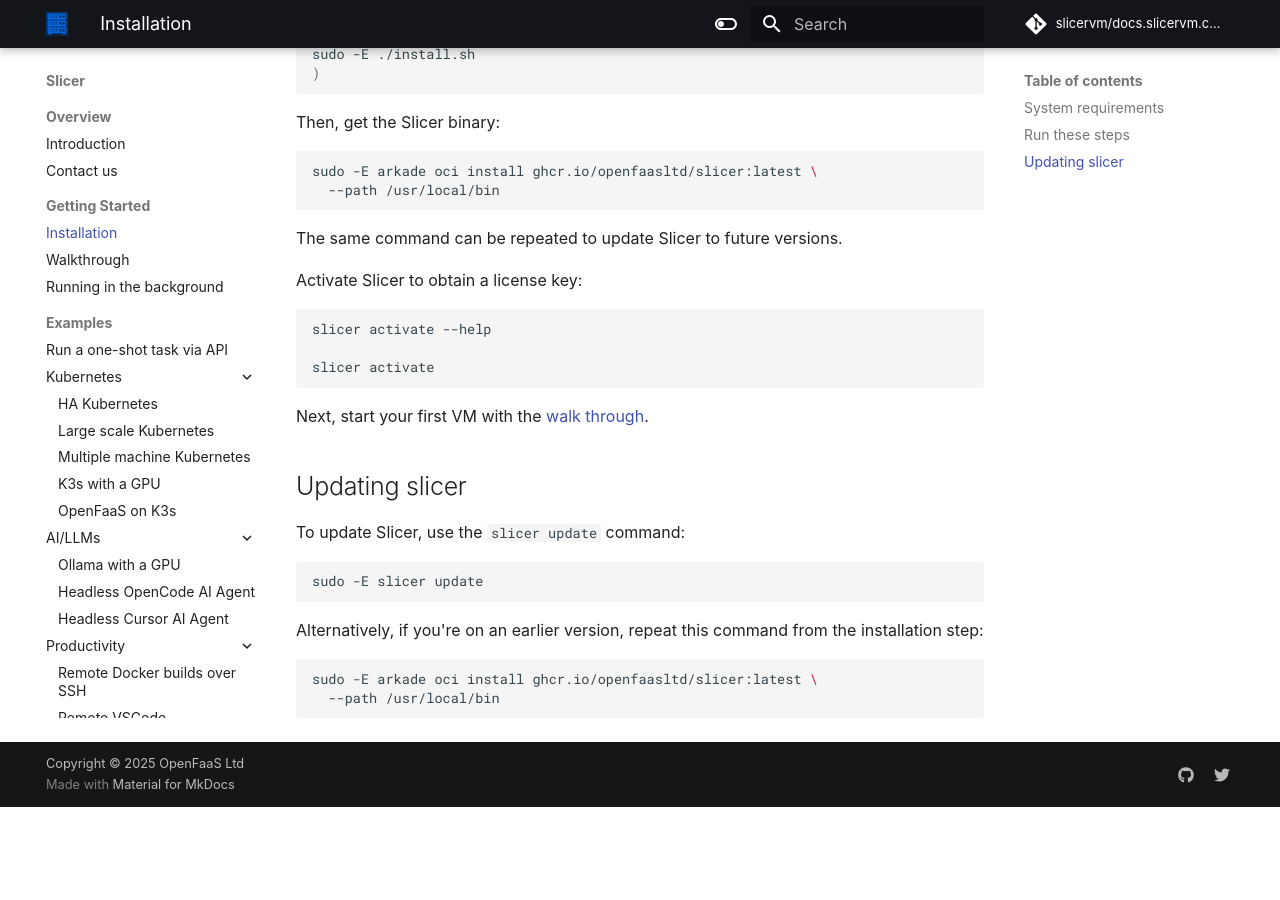
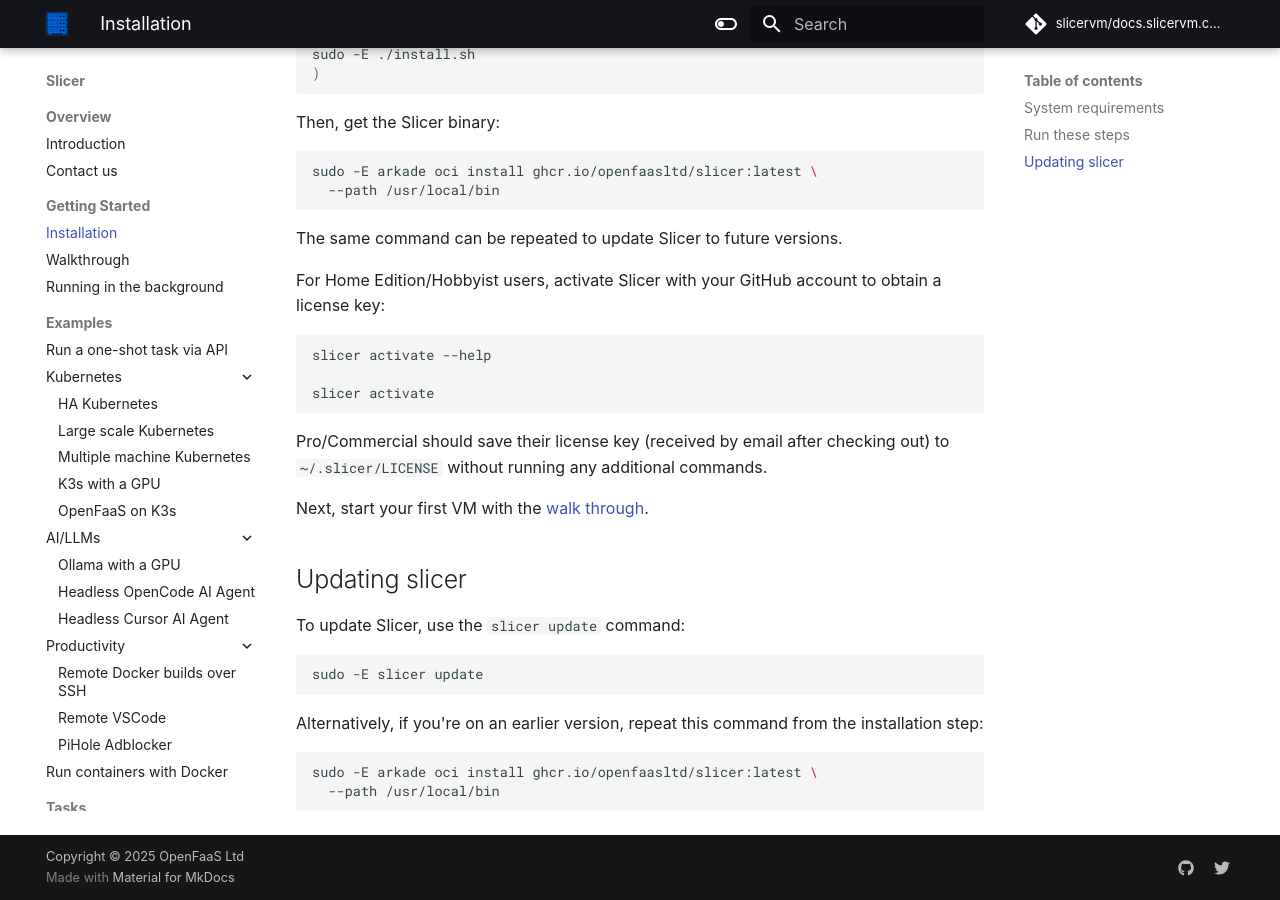
Before and after one commit to slicervm/docs.slicervm.com, an MkDocs documentation site: the page built from docs/getting-started/install.md, in a window 1280 px wide and 900 px high, scrolled down 1716 px. Built offline with MkDocs 1.6.1 and Material for MkDocs 9.7.7, drawn with Linux system fonts in a browser that asks for light colours; some web fonts are replaced; comment, search, counter and statistics services are not loaded; before the commit the page ends 2523 px from its top, so only the background shows below that.

Commit message:
Note for Pro users
Signed-off-by: Alex Ellis (OpenFaaS Ltd) <alexellis2@gmail.com>

````diff
--- a/docs/getting-started/install.md
+++ b/docs/getting-started/install.md
@@ -73,13 +73,15 @@
 
 The same command can be repeated to update Slicer to future versions.
 
-Activate Slicer to obtain a license key:
+For Home Edition/Hobbyist users, activate Slicer with your GitHub account to obtain a license key:
 
 ```bash
 slicer activate --help
 
 slicer activate
 ```
+
+Pro/Commercial should save their license key (received by email after checking out) to `~/.slicer/LICENSE` without running any additional commands.
 
 Next, start your first VM with the [walk through](/getting-started/walkthrough).
 
````
